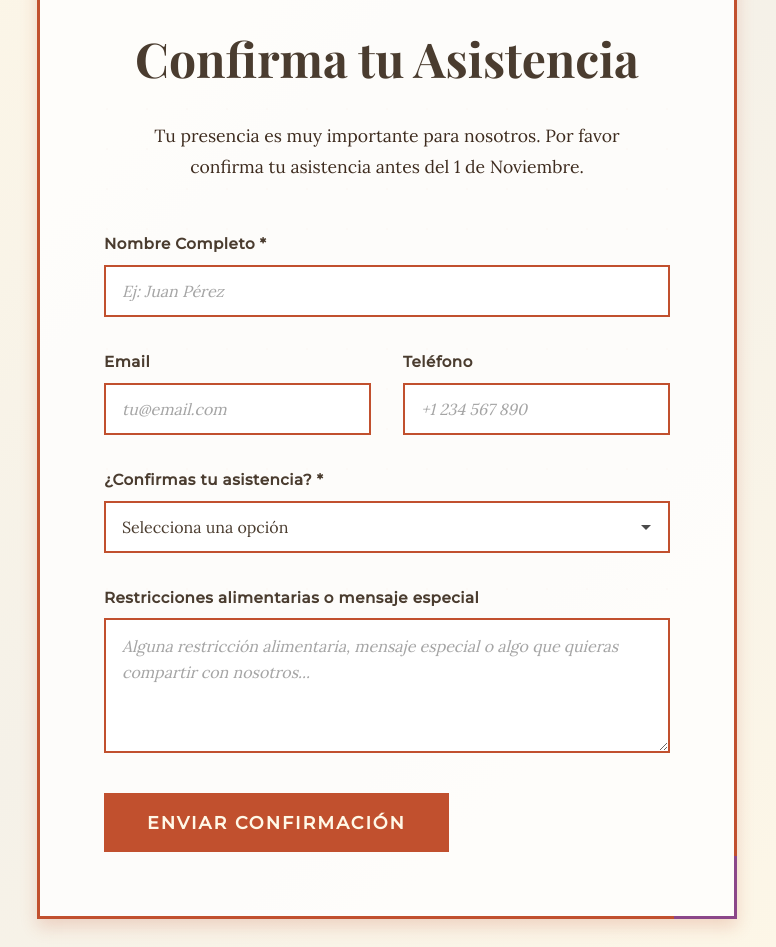
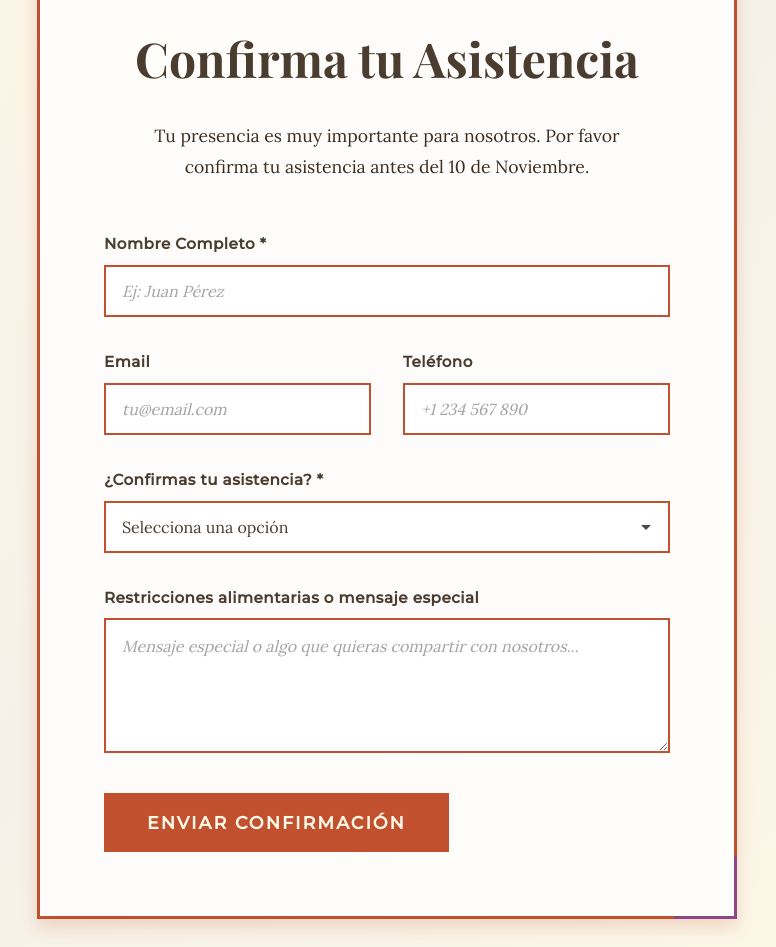
Before and after one commit to AlanLozz/michelleyjoshua, a React (Vite) app in the folder wedding-invitation/: page / in a window 1280 px wide. Shown: the part 5740-6687 px from the top of the page, without its empty margins (253-1029 px from the left). Built offline with nearby package versions, Linux system fonts and the light colour scheme; no server answers.

Commit message:
fix: update RSVP confirmation date and refine placeholder text in form

```diff
--- a/wedding-invitation/src/components/RSVP.jsx
+++ b/wedding-invitation/src/components/RSVP.jsx
@@ -136,7 +136,7 @@ const RSVP = () => {
           transition={{ delay: 0.4, duration: 0.6 }}
         >
           Tu presencia es muy importante para nosotros.
-          Por favor confirma tu asistencia antes del 1 de Noviembre.
+          Por favor confirma tu asistencia antes del 10 de Noviembre.
         </motion.p>
 
         <motion.form
@@ -240,7 +240,7 @@ const RSVP = () => {
               value={formData.mensaje}
               onChange={handleChange}
               rows="4"
-              placeholder="Alguna restricción alimentaria, mensaje especial o algo que quieras compartir con nosotros..."
+              placeholder="Mensaje especial o algo que quieras compartir con nosotros..."
             />
           </div>
 
```
